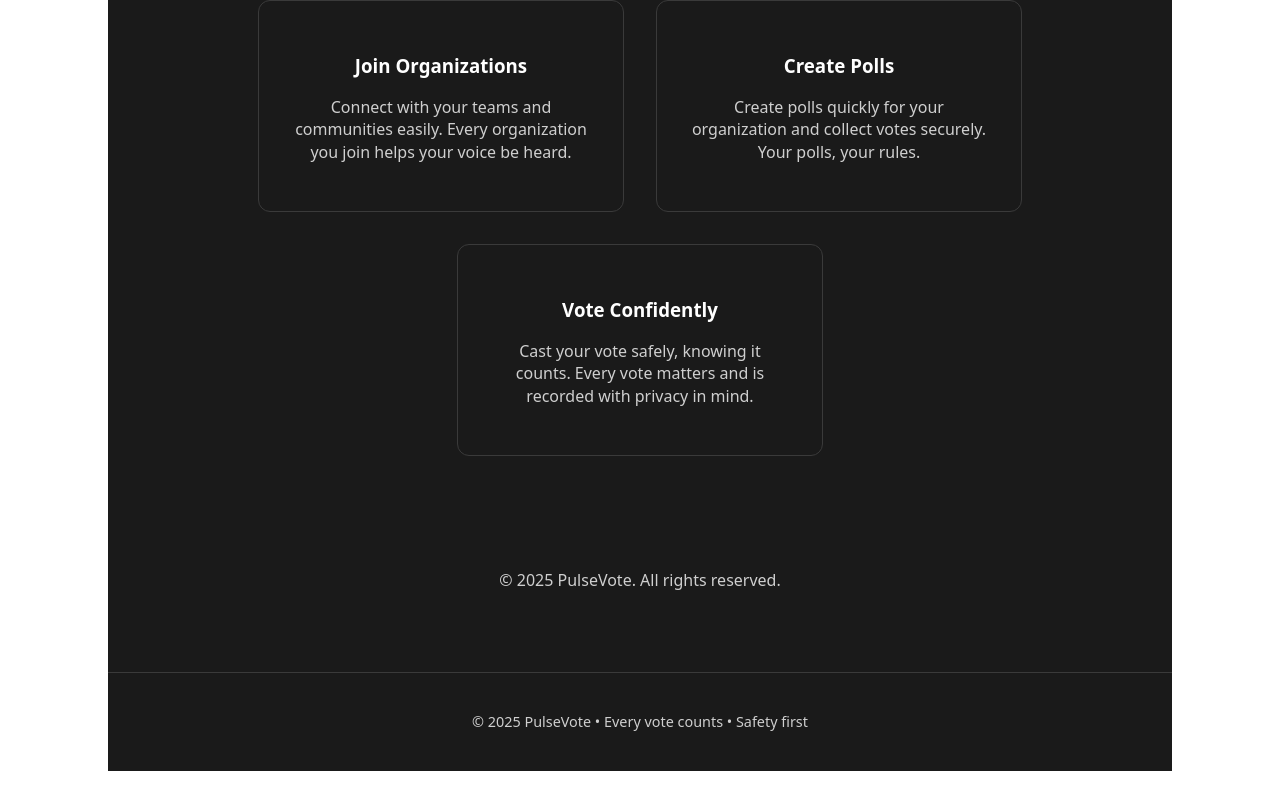
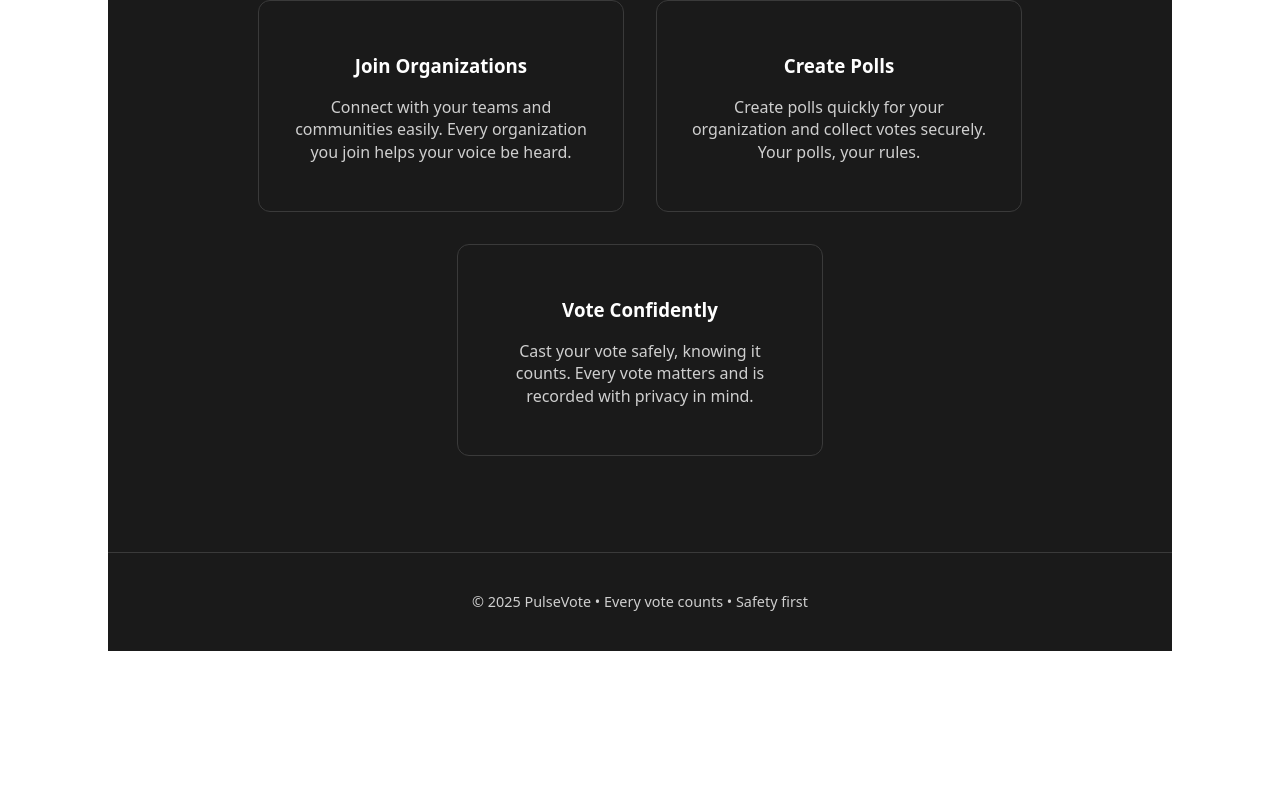
Before and after one commit to PulseVote/PulseVote-Front, a React (Vite) app: page / in a window 1280 px wide. Shown: the part 721-1524 px from the top of the page. After the commit the page ends 1404 px from the top, so only its background shows below. Built offline with nearby package versions, Linux system fonts and the light colour scheme.

Commit message:
refactor: :recycle: Removed redundant footer in App

```diff
--- a/src/App.jsx
+++ b/src/App.jsx
@@ -51,15 +51,7 @@ export default function App() {
             </div>
           </div>
         </section>
-
-        {/* Footer */}
-        <footer className="landing-footer">
-          <p>
-            &copy; {new Date().getFullYear()} PulseVote. All rights reserved.
-          </p>
-        </footer>
       </main>
-
     </>
   );
 }
```
